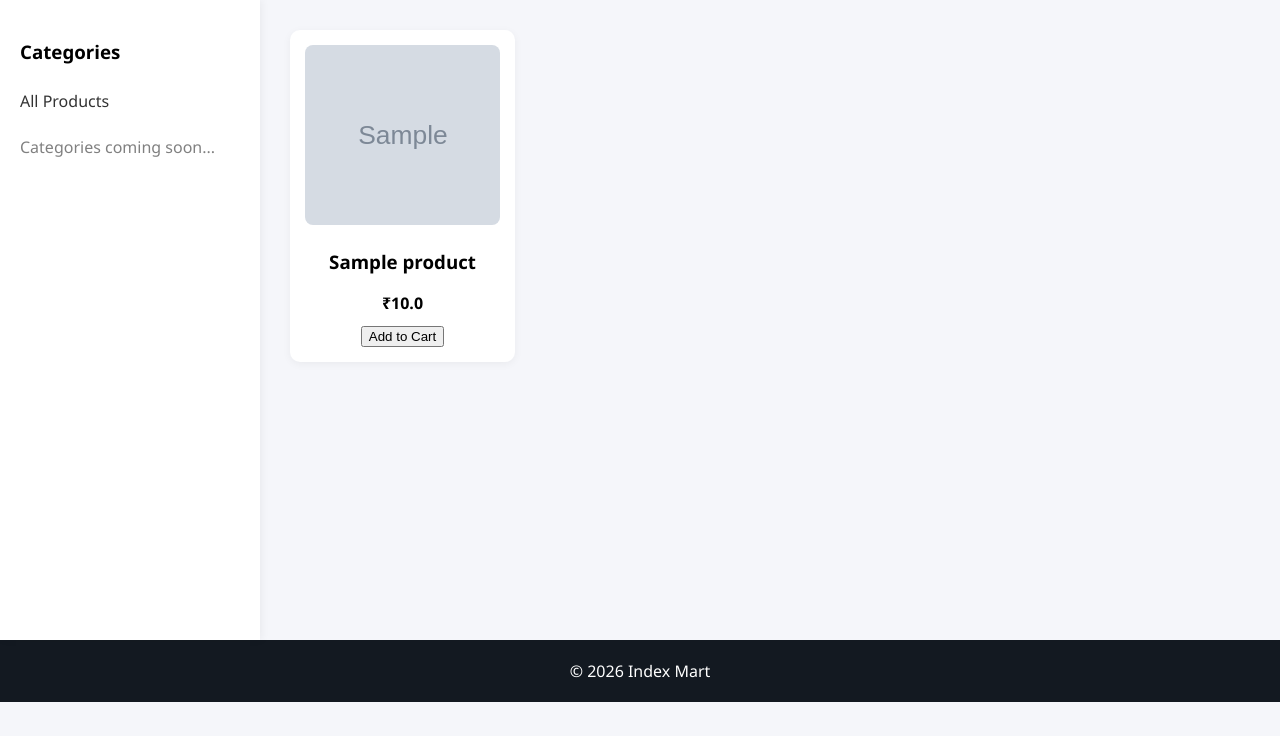
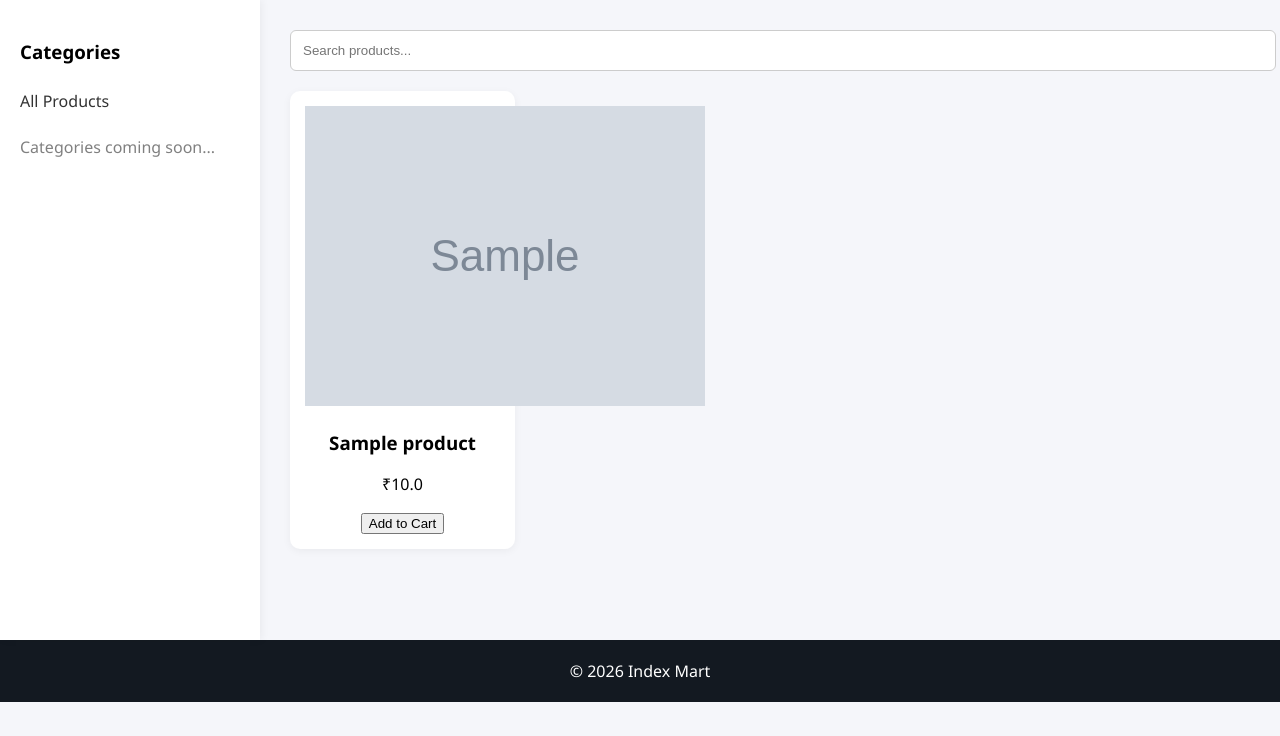
Before and after one commit to skdariyasafru/shop, a Flask app: page / in a window 1280 px wide. Shown: the part 64-800 px from the top of the page. Run offline with Flask 3, Linux system fonts and the light colour scheme; tables that the repository leaves empty hold one stand-in row (values such as "Sample post"); grey boxes marked "Sample" are stand-in pictures.

Commit message:
Update index.html
Signed-off-by: skdariyasafru <sk.dariyasafru@gmail.com>

```diff
--- a/templates/index.html
+++ b/templates/index.html
@@ -3,14 +3,22 @@
 
 {% block content %}
 
+<!-- ===== SEARCH BAR ===== -->
+<input type="text" id="indexSearch" placeholder="Search products...">
+
 <!-- ===== PRODUCT GRID ===== -->
-<div class="grid">
+<div class="grid" id="productContainer">
 
     {% if products %}
         {% for product in products %}
         <div class="card">
 
-            <img src="{{ product.image }}" alt="{{ product.name }}">
+            {% if product.image %}
+                <img src="{{ product.image }}" alt="{{ product.name }}">
+            {% else %}
+                <div class="image-placeholder"></div>
+            {% endif %}
+
             <h3>{{ product.name }}</h3>
             <p class="price">₹{{ product.price }}</p>
 
@@ -29,6 +37,14 @@
 </div>
 
 <style>
+#indexSearch {
+    width: 100%;
+    padding: 12px;
+    margin-bottom: 20px;
+    border-radius: 6px;
+    border: 1px solid #ccc;
+}
+
 .grid {
     display: grid;
     grid-template-columns: repeat(auto-fill, minmax(220px, 1fr));
@@ -41,24 +57,73 @@
     border-radius: 10px;
     text-align: center;
     box-shadow: 0 2px 8px rgba(0,0,0,0.05);
-    transition: 0.2s;
 }
 
-.card:hover {
-    transform: translateY(-5px);
-}
-
-.card img {
+.image-placeholder {
     width: 100%;
     height: 180px;
-    object-fit: cover;
+    background: #f2f2f2;
     border-radius: 8px;
-}
-
-.price {
-    font-weight: bold;
-    margin: 10px 0;
 }
 </style>
 
+<script>
+document.addEventListener("DOMContentLoaded", function() {
+
+    const searchInput = document.getElementById("indexSearch");
+    const container = document.getElementById("productContainer");
+
+    let timer;
+
+    searchInput.addEventListener("input", function() {
+
+        clearTimeout(timer);
+
+        const query = this.value.trim();
+
+        timer = setTimeout(() => {
+
+            fetch(`/search?q=${query}`)
+            .then(res => res.json())
+            .then(data => {
+
+                container.innerHTML = "";
+
+                if (data.length === 0) {
+                    container.innerHTML = "<p>No products found</p>";
+                    return;
+                }
+
+                data.forEach(p => {
+
+                    const card = document.createElement("div");
+                    card.className = "card";
+
+                    card.innerHTML = `
+                        ${p.image
+                            ? `<img src="${p.image}" alt="${p.name}">`
+                            : `<div class="image-placeholder"></div>`}
+
+                        <h3>${p.name}</h3>
+                        <p class="price">₹${p.price}</p>
+
+                        <div id="cart-control-${p.id}">
+                            <button onclick="addToCart(${p.id})">
+                                Add to Cart
+                            </button>
+                        </div>
+                    `;
+
+                    container.appendChild(card);
+                });
+
+            });
+
+        }, 300);
+
+    });
+
+});
+</script>
+
 {% endblock %}
```
